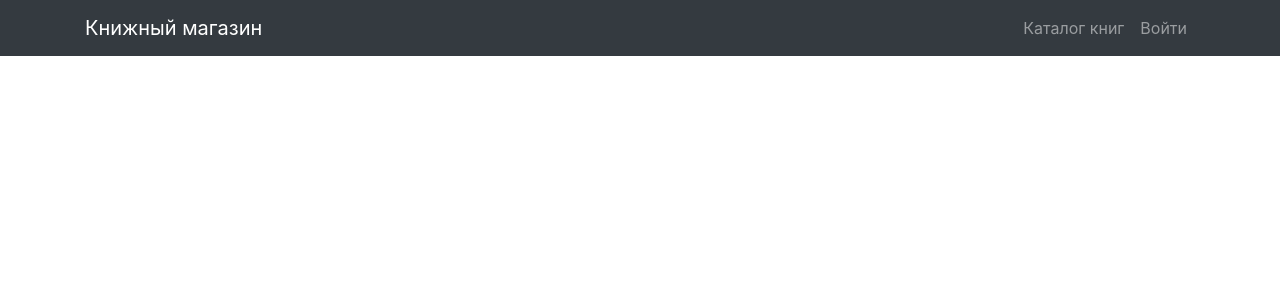
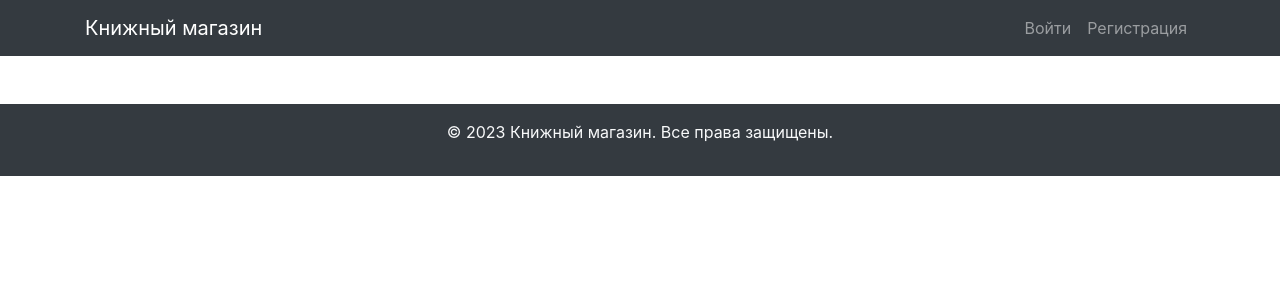
Before and after one commit to Okraedro/books, a Python web app: template templates/base.html in a window 1280 px wide. Shown: the top 300 px of the page. Run offline with Jinja, Linux system fonts and the light colour scheme; the template is opened without the code that fills it, so the values that code supplies are empty; some libraries are stand-ins or nearby versions.

Commit message:
Update base.html

```diff
--- a/templates/base.html
+++ b/templates/base.html
@@ -3,7 +3,7 @@
 <head>
     <meta charset="UTF-8">
     <meta name="viewport" content="width=device-width, initial-scale=1.0">
-    <title>Книжный магазин</title>
+    <title>{% block title %}Книжный магазин{% endblock %}</title>
     <link href="https://stackpath.bootstrapcdn.com/bootstrap/4.5.2/css/bootstrap.min.css" rel="stylesheet">
     <link rel="stylesheet" href="{{ url_for('static', filename='css/style.css') }}">
 </head>
@@ -11,24 +11,74 @@
     <nav class="navbar navbar-expand-lg navbar-dark bg-dark">
         <div class="container">
             <a class="navbar-brand" href="/">Книжный магазин</a>
-            <div class="navbar-nav">
-                <a class="nav-link" href="/books">Каталог книг</a>
-                {% if current_user.is_authenticated %}
-                    <a class="nav-link" href="/logout">Выйти ({{ current_user.username }})</a>
-                {% else %}
-            <a class="nav-link" href="/login">Войти</a>
-                {% endif %}
+
+            <div class="collapse navbar-collapse">
+                <ul class="navbar-nav mr-auto">
+                    {% if current_user.is_authenticated %}
+                {% if current_user.role == 'admin' %}
+                    <li class="nav-item">
+                        <a class="nav-link" href="{{ url_for('admin_dashboard') }}">Панель администратора</a>
+                    </li>
+            {% endif %}
+            <li class="nav-item">
+                <a class="nav-link" href="{{ url_for('books') }}">Каталог книг</a>
+            </li>
+        {% endif %}
+                </ul>
+
+                <ul class="navbar-nav">
+            {% if current_user.is_authenticated %}
+            <li class="nav-item">
+                <span class="navbar-text">
+                    {{ current_user.username }}
+            {% if current_user.role == 'admin' %}
+                <span class="badge badge-warning ml-1">Администратор</span>
+            {% endif %}
+                </span>
+            </li>
+            <li class="nav-item">
+                <a class="nav-link" href="{{ url_for('logout') }}">Выйти</a>
+            </li>
+        {% else %}
+            <li class="nav-item">
+                <a class="nav-link" href="{{ url_for('login') }}">Войти</a>
+            </li>
+            <li class="nav-item">
+                <a class="nav-link" href="{{ url_for('register') }}">Регистрация</a>
+            </li>
+        {% endif %}
+                </ul>
             </div>
         </div>
     </nav>
 
     <div class="container mt-4">
+        {% with messages = get_flashed_messages(with_categories=true) %}
+            {% if messages %}
+                {% for category, message in messages %}
+                    <div class="alert alert-{{ 'danger' if category == 'error' else 'success' }} alert-dismissible fade show" role="alert">
+                {{ message }}
+                <button type="button" class="close" data-dismiss="alert">&times;</button>
+            </div>
+                {% endfor %}
+            {% endif %}
+        {% endwith %}
+
         {% block content %}{% endblock %}
     </div>
+
+    <footer class="bg-dark text-light text-center py-3 mt-5">
+        <div class="container">
+            <p>&copy; 2023 Книжный магазин. Все права защищены.</p>
+        </div>
+    </footer>
 
     <script src="https://code.jquery.com/jquery-3.5.1.slim.min.js"></script>
     <script src="https://cdn.jsdelivr.net/npm/@popperjs/core@2.9.1/dist/umd/popper.min.js"></script>
     <script src="https://stackpath.bootstrapcdn.com/bootstrap/4.5.2/js/bootstrap.min.js"></script>
+    {% if current_user.is_authenticated and current_user.role == 'admin' %}
+        <script src="{{ url_for('static', filename='js/admin.js') }}"></script>
+    {% endif %}
     <script src="{{ url_for('static', filename='js/script.js') }}"></script>
 </body>
 </html>
```
